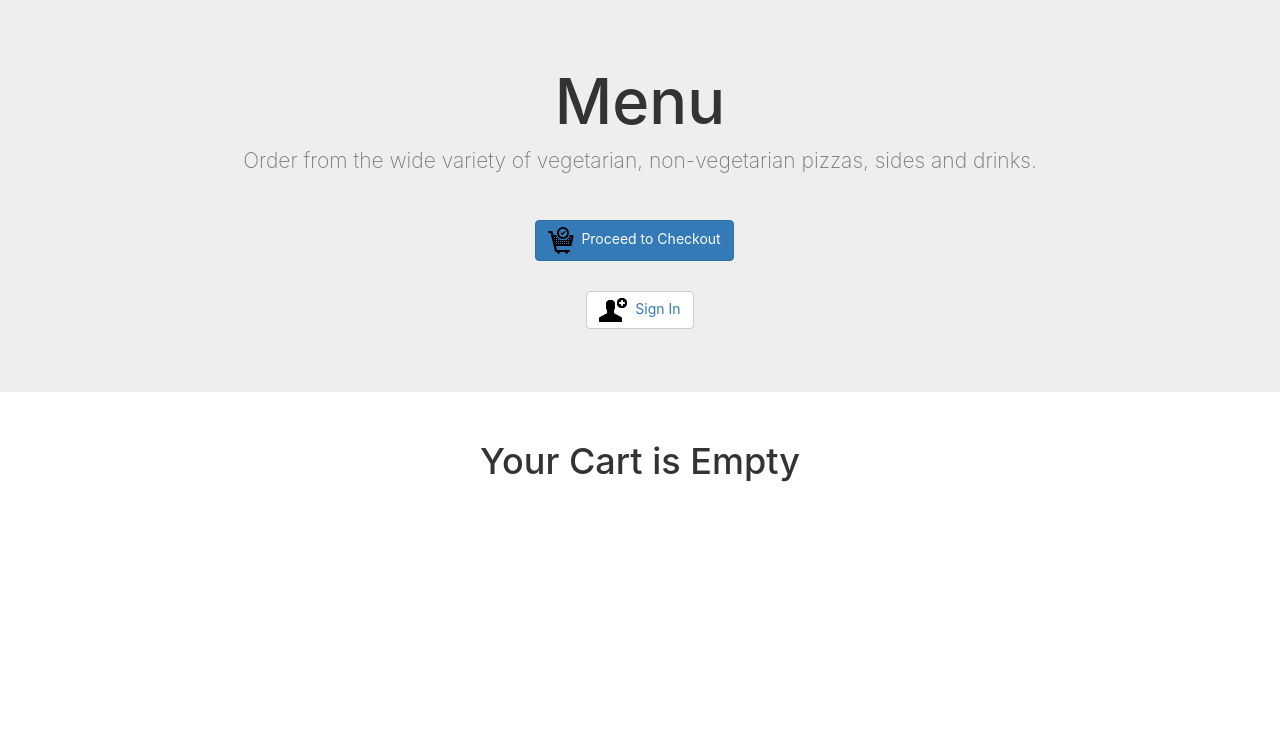
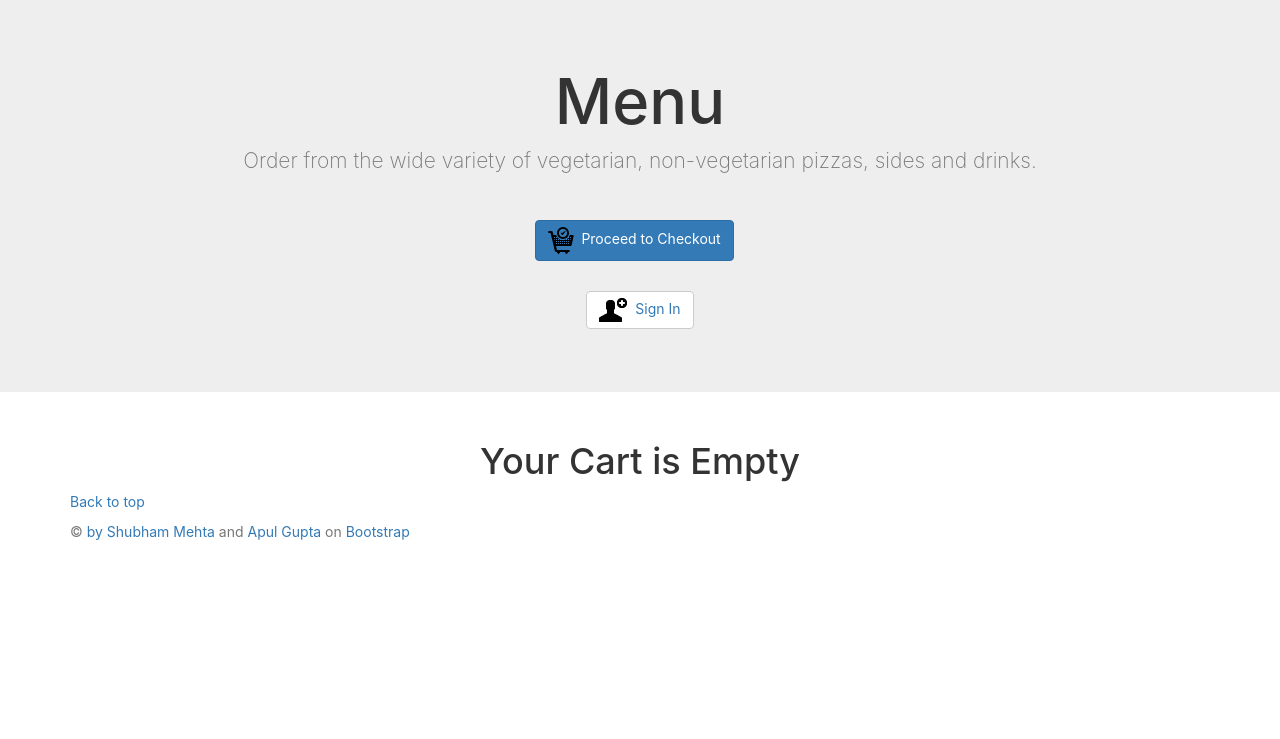
Before and after one commit to apul1421/table-client-side-app-retake, a Django app: page /cart/ in a window 1280 px wide. Shown: the part 75-814 px from the top of the page. Run offline with Django 3.2, Linux system fonts and the light colour scheme; data comes from the database, SQL or seed files in the repository; parts of the project's set-up code (start-up, migrations or seed data) failed here and were passed over; some libraries are stand-ins or nearby versions.

Commit message:
Update base.html

```diff
--- a/src/templates/base.html
+++ b/src/templates/base.html
@@ -24,6 +24,7 @@
   </head>
 
   <body>
+    <span id="top"></span>
   {% include 'navbar.html' %}
 
 
@@ -66,6 +67,15 @@
       });
     </script>
 
+    <footer class="text-muted">
+      <div class="container">
+        <p class="float-right">
+          <a href="#top">Back to top</a>
+        </p>
+        <p>&copy; <a href="{% url 'location' %}>Table</a></p>
+        <p>Designed with <img src="{% static 'img/glyphicons-heart-empty.png' %}"> by <a href="https://www.linkedin.com/in/shubham-mehta-b15a54a0/">Shubham Mehta</a> and <a href="https://www.linkedin.com/in/apul1421/">Apul Gupta</a> on <a href="https://getbootstrap.com">Bootstrap</a></p>
+      </div>
+    </footer>
 
   </body>
 </html>
```
